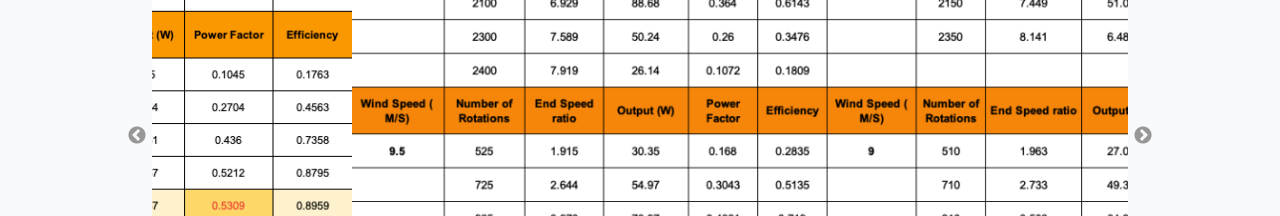
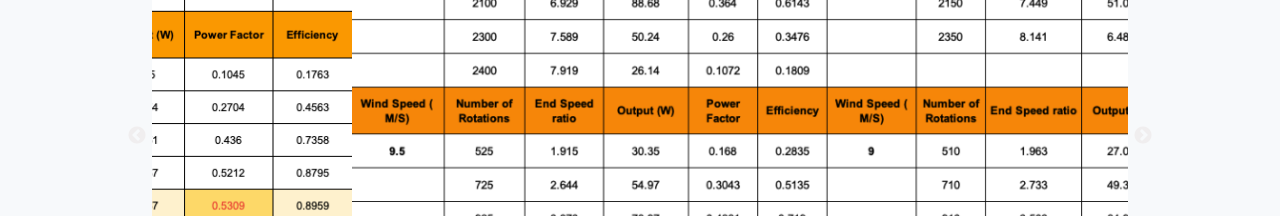
Before and after one commit to mjdevlife/blue-peak, a Next.js app: page / in a window 1280 px wide. Shown: the part 2980-3196 px from the top of the page. Built offline with nearby package versions, Linux system fonts and the light colour scheme.

Commit message:
added background color to slick arrow

```diff
--- a/app/components/TestingData/slick.css
+++ b/app/components/TestingData/slick.css
@@ -1,5 +1,4 @@
 .slick-prev:before,
 .slick-next:before {
-  color: #777 !important;
-  font-size: 50px;
+  color: #eeebeb !important;
 }
```
